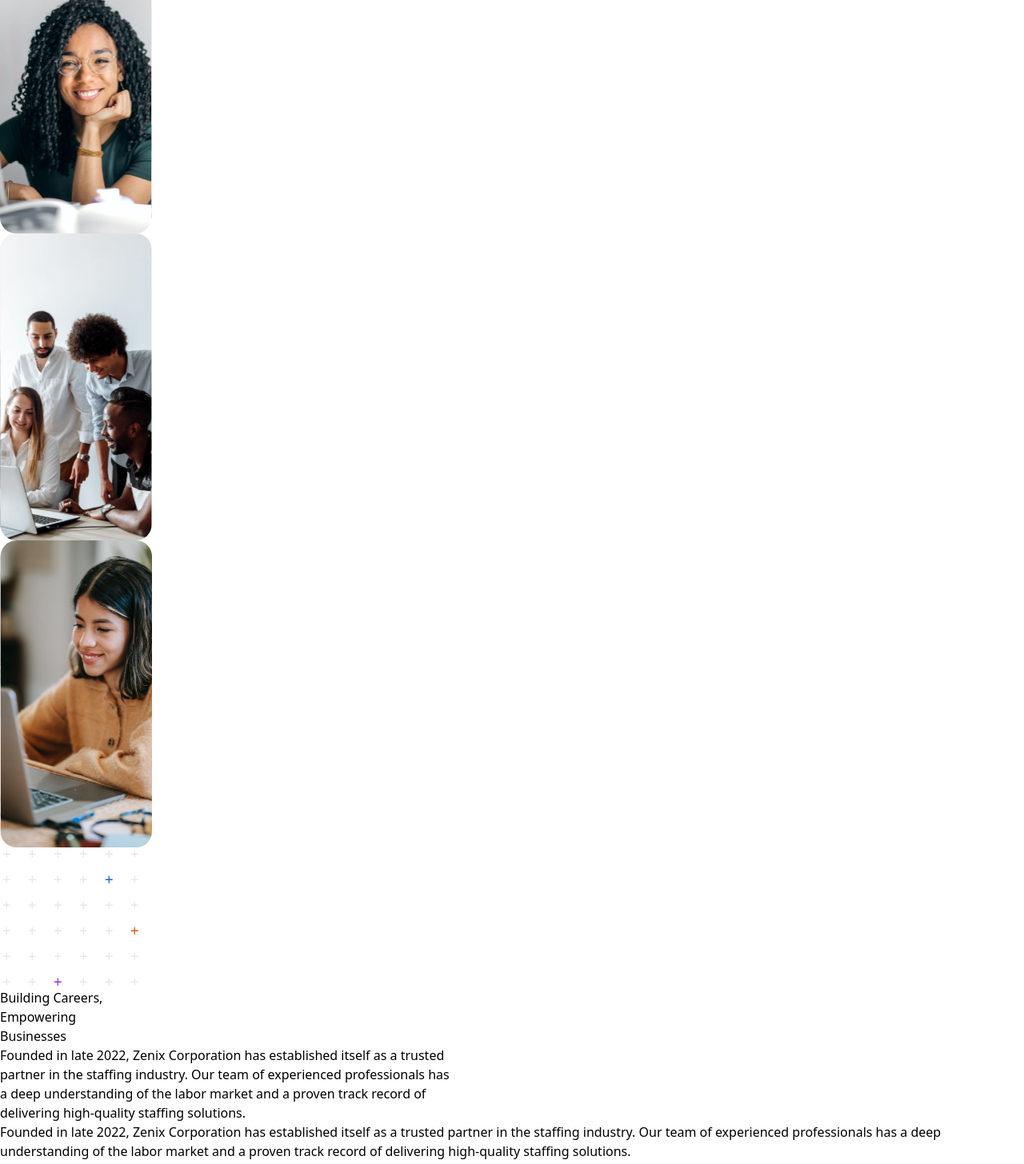
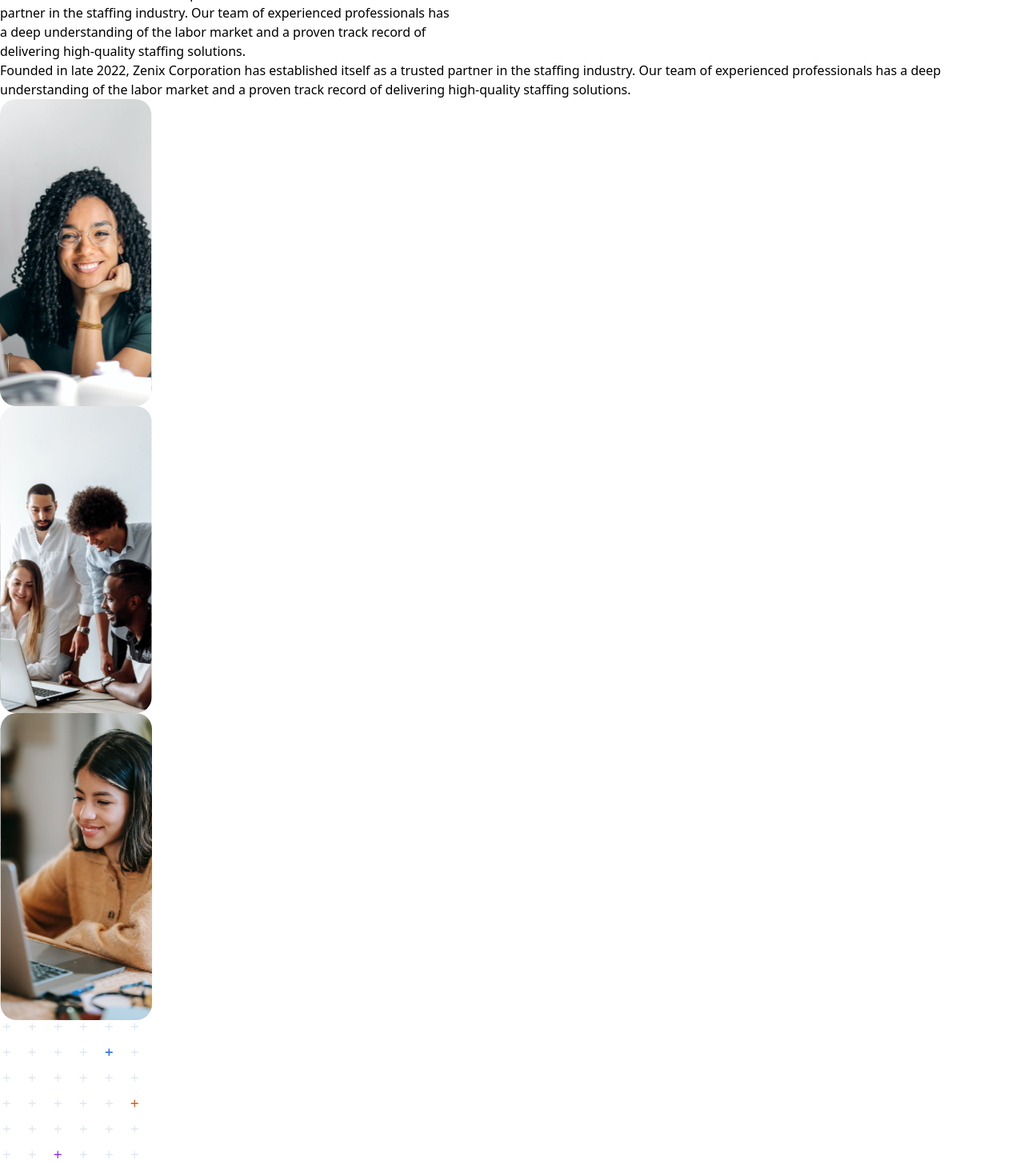
Before and after one commit to Victor-Olufade/victor-olufade.github.io, a React (Vite) app: page / in a window 1280 px wide. Shown: the part 900-2356 px from the top of the page at 80% size. Built offline with nearby package versions, Linux system fonts and the light colour scheme.

Commit message:
fix images placement History

```diff
--- a/src/components/History/index.tsx
+++ b/src/components/History/index.tsx
@@ -1,26 +1,24 @@
 import pic1 from "../../assets/pic1.svg";
 import pic2 from "../../assets/pic2.svg";
 import pic3 from "../../assets/pic3.svg";
-import sparks from "../../assets/sparks.svg"
+import sparks from "../../assets/sparks.svg";
 
 const Index = () => {
   return (
-    <div className="flex lg:flex-row flex-col-reverse lg:p-20 py-12 px-4 lg:justify-between justify-center lg:gap-0 gap-3 items-center lg:mb-8 mb-0">
-      <div className="">
-        <img src={pic1} alt="" className="absolute lg:-bottom-[400px] -bottom-[800px] lg:w-auto w-[30%] h-[204px] left-5 lg:left-[80px] z-10 lg:h-auto"/>
-        <img src={pic2} alt="" className="absolute lg:left-[280px] lg:-bottom-[330px] lg:w-auto w-[30%] -bottom-[780px] left-[136px] h-[204px] lg:h-auto"/>
-        <img src={pic3} alt="" className="absolute lg:left-[480px] lg:-bottom-[370px] lg:w-auto w-[30%] -bottom-[790px] left-[250px] h-[204px] lg:h-auto"/>
-        <img src={sparks} alt="" className="absolute lg:-left-[100px] -left-[29px] -bottom-[800px] lg:-bottom-[300px] z-0"/>
-      </div>
-      <div className="flex flex-col gap-4 lg:mb-0 mb-[130px]">
+    <div className="flex lg:flex-row flex-col lg:p-20 py-12 px-4 lg:justify-between justify-center lg:gap-0 gap-3 items-center lg:mb-8 mb-0">
+      {/* <div className="border border-red-600 bg-green-500">
+      </div> */}
+      <div className="flex flex-col gap-4 lg:mb-0 mb-[30px]">
         <p className="lg:text-[56px] text-[40px] text-[#0F172A] font-extrabold lg:leading-[61.6px] leading-[44px]">
-          Building Careers, <br /> Empowering <br />Businesses
+          Building Careers, <br /> Empowering <br />
+          Businesses
         </p>
         <p className="text-[#0F172A] text-base font-normal leading-[28.8px] hidden lg:block">
           Founded in late 2022, Zenix Corporation has established itself as a
-          trusted <br /> partner in the staffing industry. Our team of experienced
-          professionals has <br /> a deep understanding of the labor market and a
-          proven track record of <br /> delivering high-quality staffing solutions.
+          trusted <br /> partner in the staffing industry. Our team of
+          experienced professionals has <br /> a deep understanding of the labor
+          market and a proven track record of <br /> delivering high-quality
+          staffing solutions.
         </p>
         <p className="text-[#0F172A] text-base font-normal lg:hidden block leading-[25.6px] text-justify">
           Founded in late 2022, Zenix Corporation has established itself as a
@@ -29,6 +27,27 @@ const Index = () => {
           proven track record of delivering high-quality staffing solutions.
         </p>
       </div>
+
+      <div className="w-full flex flex-row items-center justify-between">
+        <div className="w-[32%] md:w-[30%] h-[204px]">
+          <img src={pic1} alt="" className="w-full h-hull object-cover" />
+        </div>
+        <div className="w-[32%] md:w-[30%] h-[204px] mb-20">
+          <img src={pic2} alt="" className="w-full h-hull object-cover" />
+        </div>
+        <div className="w-[32%] md:w-[30%] h-[204px]">
+          <img src={pic3} alt="" className="w-full h-hull object-cover" />
+        </div>
+
+        {/* <img src={pic1} alt="" className="w-[32%] md:w-[30%] h-[204px]"/>
+        <img src={pic2} alt="" className="w-[32%] md:w-[30%] h-[204px]"/>
+        <img src={pic3} alt="" className="w-[32%] md:w-[30%] h-[204px]"/> */}
+        <img
+          src={sparks}
+          alt=""
+          className="hidden md:flex lg:-left-[100px] -left-[29px] -bottom-[800px] lg:-bottom-[300px] z-0"
+        />
+      </div>
     </div>
   );
 };
--- a/src/components/Services/index.tsx
+++ b/src/components/Services/index.tsx
@@ -14,7 +14,7 @@ const Index = () => {
           include recruitment, screening, training, <br /> and payroll management.
         </p>
       </div>
-      <img src={services} alt="" />
+      <img src={services} alt="" className='mt-10'/>
     </div>
   );
 };
--- a/src/components/Streamline/index.tsx
+++ b/src/components/Streamline/index.tsx
@@ -20,7 +20,7 @@ const Index = () => {
         <div className="absolute inset-0 bg-[#581C87BF]"></div>
 
         {/* Text Content */}
-        <div className="relative z-10  text-white flex flex-col  items-end">
+        <div className="hidden relative z-10  text-white md:flex flex-col  items-end">
           <h2 className="text-[56px] font-extrabold leading-[61.6px] hidden lg:block">
             Streamlined <br /> Staffing, Seamless <br /> Results
           </h2>
@@ -28,8 +28,25 @@ const Index = () => {
             Streamlined Staffing, Seamless Results
           </h2>
           <p className="mt-2 text-lg">
-            At Zenix, we simplify complex staffing challenges with <br /> customized
-            solutions, ensuring your team operates efficiently <br /> and effectively.
+            At Zenix, we simplify complex staffing challenges with <br />{" "}
+            customized solutions, ensuring your team operates efficiently <br />{" "}
+            and effectively.
+          </p>
+        </div>
+        {/* mobile view texts */}
+        <div className="relative z-10  text-white flex flex-col  items-start">
+          <span className="text-[40px] text-left font-extrabold leading-[44px]">
+            Problems come
+          </span>
+          <span className="text-[40px] text-left font-extrabold leading-[44px]">
+            and get solved
+          </span>
+          <span className="text-[40px] text-left font-extrabold leading-[44px]">
+            with ease
+          </span>
+          <p className="text-lg font-[400] text-[16px] mt-5">
+            At Zenix, we simplify complex staffing challenges with customized
+            solutions, ensuring your team operates efficiently and effectively.
           </p>
         </div>
       </div>
```
